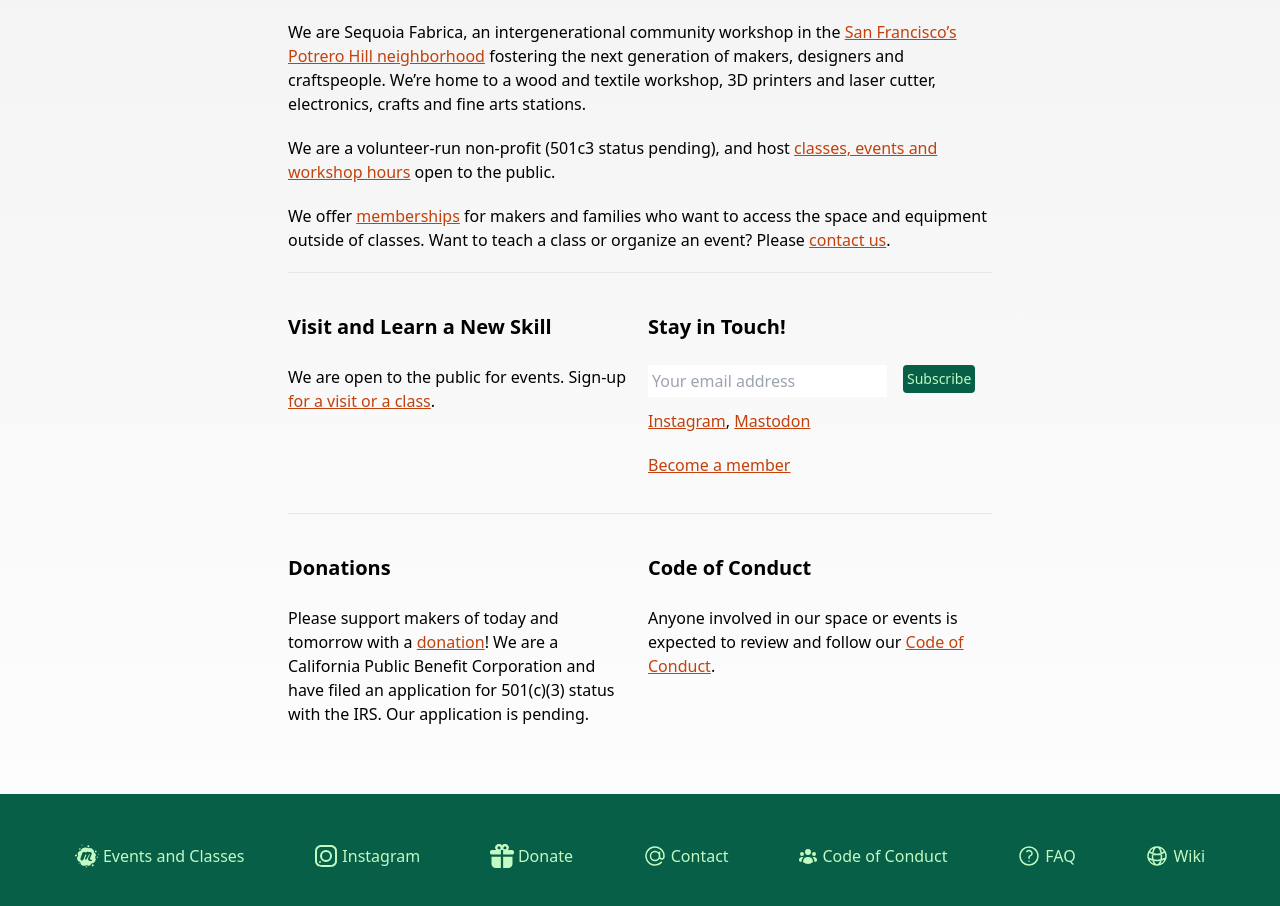
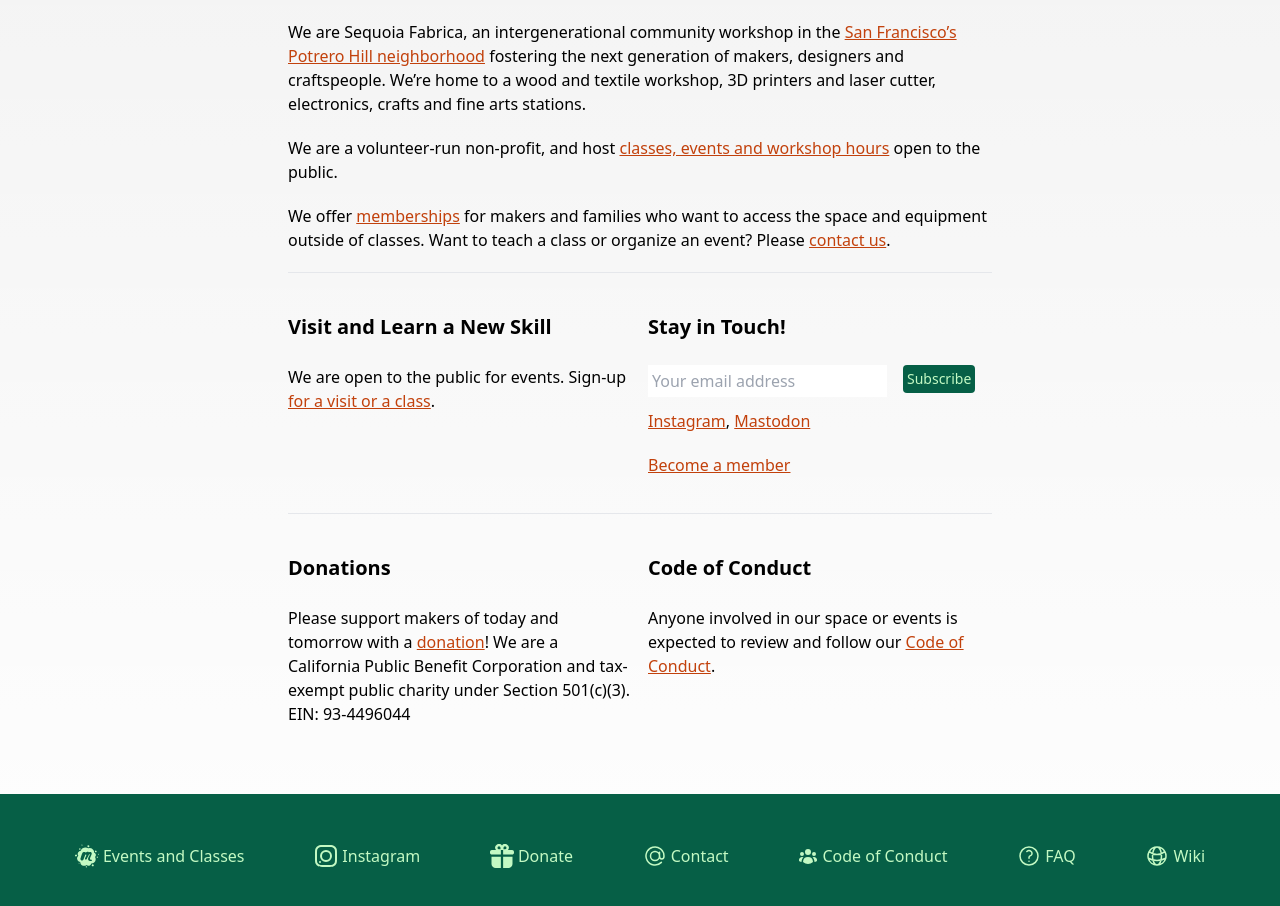
Before and after one commit to Sequoia-Fabrica/sequoia-fabrica-landing-page, a Next.js app: page / in a window 1280 px wide. Shown: the part 420-1326 px from the top of the page. Built offline with nearby package versions, Linux system fonts and the light colour scheme.

Commit message:
Updated 501c3 status

```diff
--- a/src/pages/docs/faq.mdx
+++ b/src/pages/docs/faq.mdx
@@ -44,7 +44,11 @@
 
 ## **Are you a 501(c)(3)?**
 
-We are a volunteer run California Public Benefit Corporation and have applied for 501(c)(3) status with the IRS. Our application is pending. Our EIN is 93-4496044. [Read more here](https://www.irs.gov/charities-non-profits/charitable-organizations/contributions-to-organization-with-irs-application-pending).
+Yes. The IRS has determined we are a public charity under IRC Section 501(c)(3). Donations are tax-deductable for federal purposes.
+
+You can [view our final determination letter here](https://static.miraheze.org/sequoiafabricawiki/8/86/FinalLetter_93-4496044_SEQUOIAFABRICA_01132024_00.pdf).
+
+EIN: 93-4496044
 
 ## Why are you starting another space?
 
--- a/src/pages/index.tsx
+++ b/src/pages/index.tsx
@@ -37,7 +37,7 @@
       <div className="About m-4 max-w-screen-md mx-auto grid grid-cols-2 gap-4 p-8">
         <div className="col-span-2">
             <p>We are Sequoia Fabrica, an intergenerational community workshop in the <a href="https://maps.app.goo.gl/pfgdThhr7yy42nGZA">San Francisco’s Potrero Hill neighborhood</a> fostering the next generation of makers, designers and craftspeople. We’re home to a wood and textile workshop, 3D printers and laser cutter, electronics, crafts and fine arts stations. </p>
-            <p>We are a volunteer-run non-profit (501c3 status pending), and host <a href="https://www.meetup.com/sequoia-fabrica-community-workshop-and-classes/">classes, events and workshop hours</a> open to the public. </p>
+            <p>We are a volunteer-run non-profit, and host <a href="https://www.meetup.com/sequoia-fabrica-community-workshop-and-classes/">classes, events and workshop hours</a> open to the public. </p>
             <p>We offer <a href="https://sequoiafabrica.org/docs/membership">memberships</a> for makers and families who want to access the space and equipment outside of classes. Want to teach a class or organize an event? Please <a href="/docs/contact">contact us</a>.</p>
             <hr/>
           </div>
@@ -55,7 +55,7 @@
         <hr className="col-span-2"/>
         <div className="col-span-2 md:col-span-1">
           <h2>Donations</h2>
-          <p>Please support makers of today and tomorrow with a <a href="http://opencollective.com/sequoia-fabrica">donation</a>! We are a California Public Benefit Corporation and have filed an application for 501(c)(3) status with the IRS. Our application is pending.</p>
+          <p>Please support makers of today and tomorrow with a <a href="http://opencollective.com/sequoia-fabrica">donation</a>! We are a California Public Benefit Corporation and tax-exempt public charity under Section 501(c)(3). EIN: 93-4496044</p>
         </div>
         <div className="col-span-2 md:col-span-1">
           <h2>Code of Conduct</h2>
```
